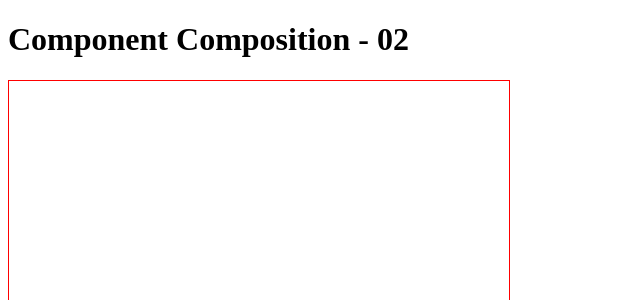
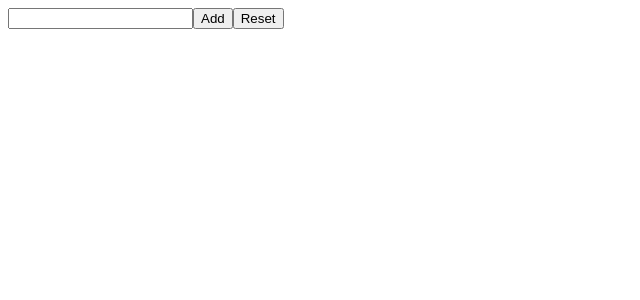
Before and after one commit to hershellayton95/esercizi-react, a React (Create React App) app: page / in a window 1280 px wide. Shown: the top 300 px of the page, without its empty margins (0-640 px from the left). Built offline with nearby package versions, Linux system fonts and the light colour scheme.

Commit message:
create render props 1

```diff
--- a/src/App.js
+++ b/src/App.js
@@ -1,14 +1,23 @@
 import React from "react";
-import { Container } from "./Container";
+import { TodoList } from "./TodoList";
 
 export class App extends React.Component {
     render() {
 
         return (
             <div>
-                <Container title={"Component Composition - 02"}>
-                    <div></div>
-                </Container>
+                <TodoList render={(item, hadlerInput, hadlerAdd, resetList, lisItems) => {
+                    return (
+                        <div onKeyDown={event => {if(event.key === "Enter"){
+                            hadlerAdd()
+                        }}}>
+                            <input type="text" name="item" value={item} onChange={hadlerInput} />
+                            <button onClick={hadlerAdd}>Add</button>
+                            <button onClick={resetList}>Reset</button>
+                            <ul>{lisItems}</ul>
+                        </div>
+                    )
+                }} />
             </div>
         )
     }
--- a/src/Container.js
+++ /dev/null
@@ -1,14 +0,0 @@
-import React from "react";
-import "./style.css"
-
-export class Container extends React.Component {
-
-    render() {
-        return (
-            <div className={"container"}>
-                <h1>{this.props.title}</h1>
-                {this.props.children}
-            </div>
-        )
-    }
-}
--- /dev/null
+++ b/src/TodoList.js
@@ -0,0 +1,52 @@
+import React from "react";
+
+export class TodoList extends React.Component {
+
+    constructor(props) {
+        super(props);
+        this.state = {
+            item: "",
+            items: []
+        }
+    }
+
+    hadlerInput = (event) => {
+        const value = event.target.value;
+        this.setState({
+            item: value
+        })
+    }
+
+    hadlerButton = () => {
+        const array = this.state.items.concat(this.state.item);
+        this.setState({
+            items: array,
+            item: ""
+        })
+    }
+
+    resetList = () => {
+        this.setState({
+            item: "",
+            items: []
+        })
+    }
+
+    removeItem = (event) => {
+        const indexLi = event.target.attributes.indexli.value;
+        const arrayTemp = [...this.state.items];
+        arrayTemp.splice(indexLi,1);
+        this.setState({
+                items: arrayTemp
+        })
+    }
+
+    render() {
+        const lisItems = this.state.items.map((elem, index) => <li key={elem + index}>{elem} <button onClick={this.removeItem} indexli={index}>Remove</button></li>)
+        return (
+            <div>
+                {this.props.render(this.state.item, this.hadlerInput, this.hadlerButton,this.resetList, lisItems)}
+            </div>
+        )
+    }
+}
--- a/src/style.css
+++ /dev/null
@@ -1,6 +0,0 @@
-div.container div{
-    width: 500px;
-    height: 500px;
-    background-color: white;
-    border: 1px solid red;
-}
```
Also changed, not shown: Component Composition - 02.txt (deleted), Render Props  01.txt (added).
